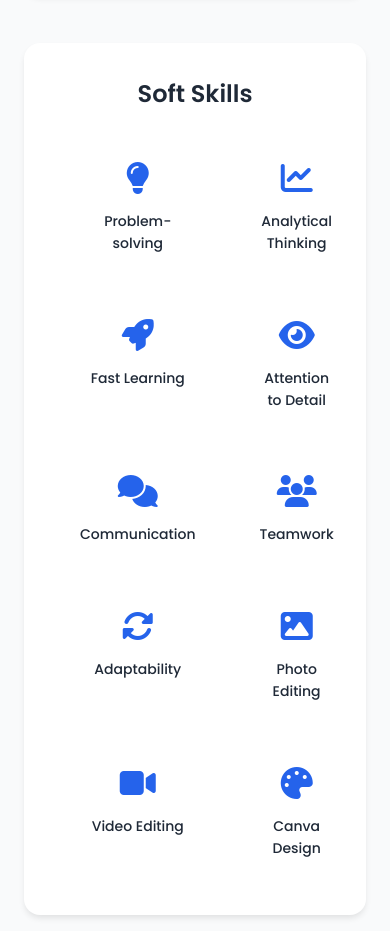
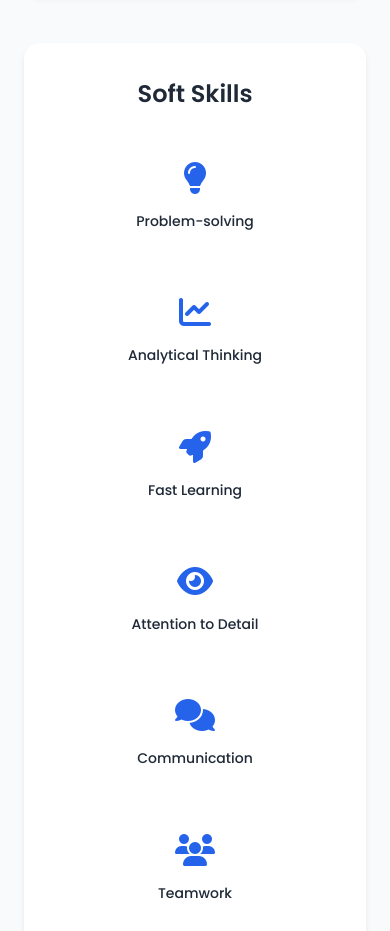
Before and after one commit to LeoMelo24/LeoMeloPortfolio, a plain HTML site: page index.html in a window 390 px wide. Shown: the part 10680-11611 px from the top of the page. Drawn offline with Linux system fonts and the light colour scheme.

Commit message:
CSS Update for Improved Layout on the Sofr Skill Section and Responsive Design

```diff
--- a/css/style.css
+++ b/css/style.css
@@ -1298,6 +1298,12 @@ body.dark-mode .scroll-top {
 
     .soft-skill-items {
         grid-template-columns: repeat(2, 1fr);
+        justify-items: center;
+    }
+
+    .soft-skill-item {
+        width: 100%;
+        max-width: 180px;
     }
 }
 
@@ -1390,10 +1396,28 @@ body.dark-mode .scroll-top {
     .soft-skill-items {
         grid-template-columns: repeat(2, 1fr);
         gap: var(--spacing-sm);
+        justify-items: center;
+    }
+
+    .soft-skill-item {
+        width: 100%;
+        max-width: 160px;
     }
 
     .awards-grid {
         grid-template-columns: 1fr;
+    }
+}
+
+@media (max-width: 449px) {
+    .soft-skill-items {
+        grid-template-columns: 1fr;
+        justify-items: center;
+    }
+
+    .soft-skill-item {
+        width: 100%;
+        max-width: 200px;
     }
 }
 
```
